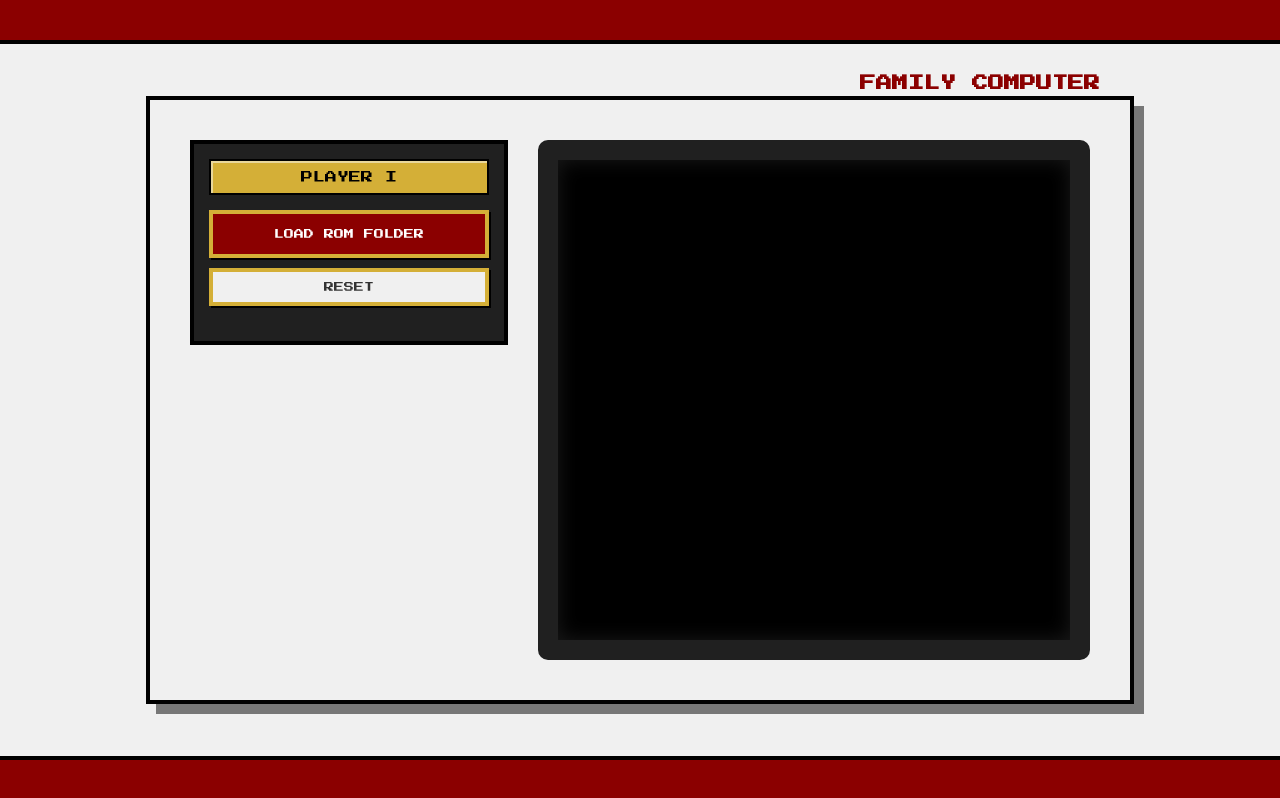
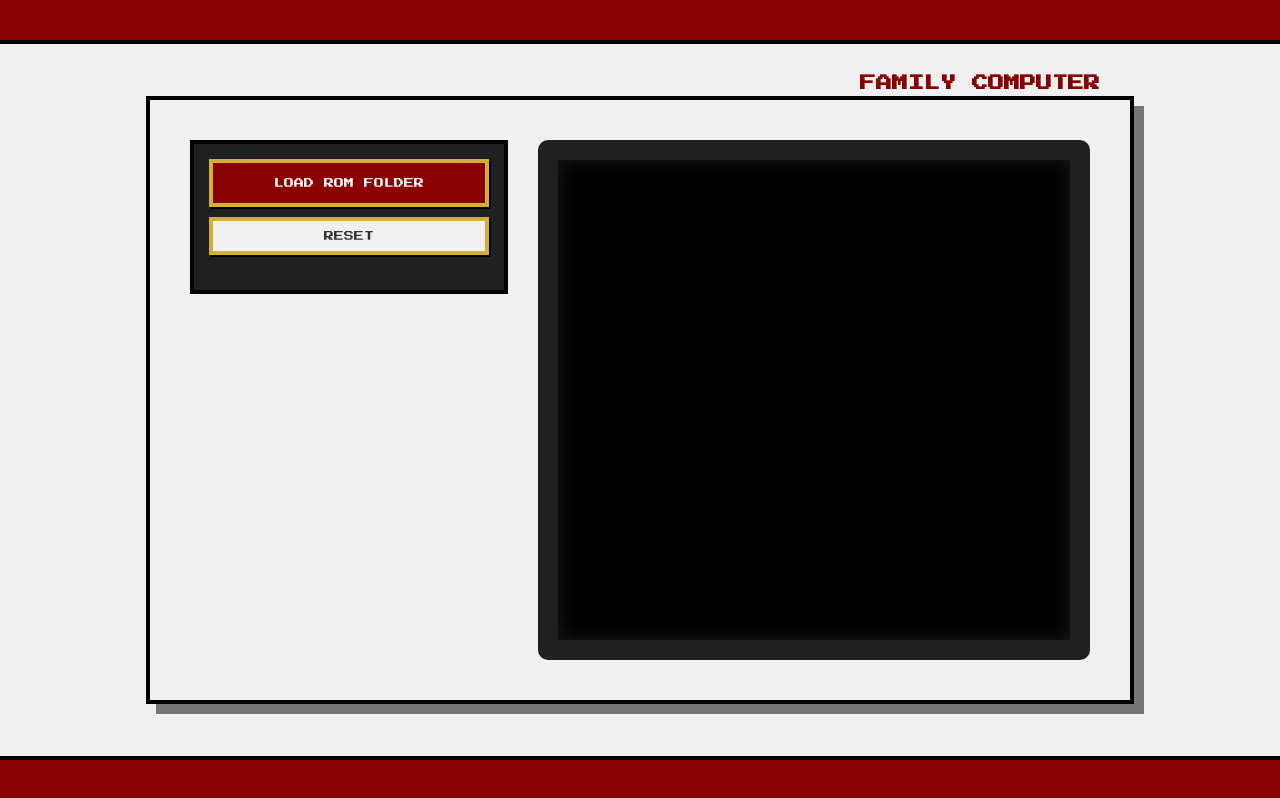
Before and after one commit to deepneko/jsnes, a website built with Vite: page index.html in a window 1280 px wide. Built offline with nearby package versions, Linux system fonts and the light colour scheme.

Commit message:
Remove PLAYER I logo/header from sidebar

```diff
--- a/index.html
+++ b/index.html
@@ -70,18 +70,6 @@
         border: 4px solid #000;
         background-color: #202020; /* Controller black/gold area */
         padding: 15px;
-      }
-
-      /* Gold Plate effect for Sidebar */
-      #sidebar-header {
-        background-color: #d4af37; /* Gold */
-        color: #000;
-        padding: 10px;
-        text-align: center;
-        margin-bottom: 15px;
-        border: 2px solid #000;
-        font-size: 12px;
-        box-shadow: inset 2px 2px 0px rgba(255,255,255,0.5);
       }
 
       #open-folder {
@@ -180,7 +168,7 @@
   <body id="body">
     <div id="container">
       <div id="sidebar">
-        <div id="sidebar-header">PLAYER I</div>
+
         <input type="button" value="Load ROM Folder" id="open-folder">
         <input type="button" value="RESET" id="reset-btn">
         <div id="rom-list"></div>
```
